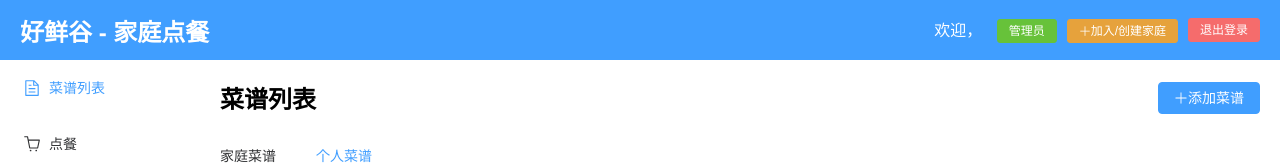
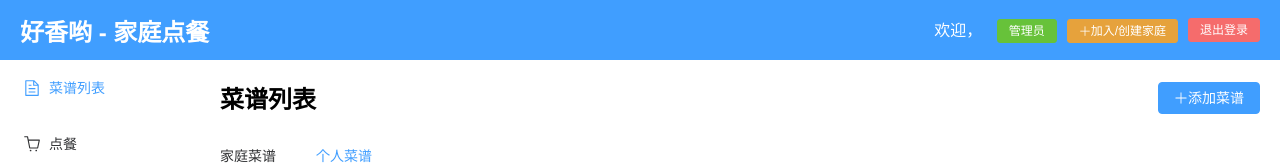
Before and after one commit to zhangliang1123/haoxiangu-front, a Vue app: page /recipes in a window 1280 px wide. Shown: the top 165 px of the page. Built offline with nearby package versions, Linux system fonts and the light colour scheme; sample sign-in values are in the browser's storage.

Commit message:
perf: 项目标识替换

```diff
--- a/index.html
+++ b/index.html
@@ -4,7 +4,7 @@
     <meta charset="UTF-8" />
     <link rel="icon" type="image/svg+xml" href="/favicon.svg" />
     <meta name="viewport" content="width=device-width, initial-scale=1.0" />
-    <title>haoxiangu-front</title>
+    <title>haoxiangu</title>
   </head>
   <body>
     <div id="app"></div>
--- a/package.json
+++ b/package.json
@@ -1,5 +1,5 @@
 {
-  "name": "haoxiangu-front",
+  "name": "haoxiangu",
   "private": true,
   "version": "0.0.0",
   "type": "module",
--- a/src/layouts/MainLayout.vue
+++ b/src/layouts/MainLayout.vue
@@ -2,7 +2,7 @@
   <el-container class="main-layout">
     <el-header>
       <div class="header-content">
-        <h1>好鲜谷 - 家庭点餐</h1>
+        <h1>好香哟 - 家庭点餐</h1>
         <div class="user-info">
           <template v-if="authStore.user">
             <span>
--- a/src/views/Login.vue
+++ b/src/views/Login.vue
@@ -2,7 +2,7 @@
   <div class="login-container">
     <el-card class="login-card">
       <template #header>
-        <h2>好鲜谷 - 家庭点餐</h2>
+        <h2>好香哟 - 家庭点餐</h2>
       </template>
       <el-form :model="loginForm" label-width="100px">
         <el-tabs v-model="activeTab">
```
Also changed, not shown: 1 other file (tests, documents, lock files or other folders).
